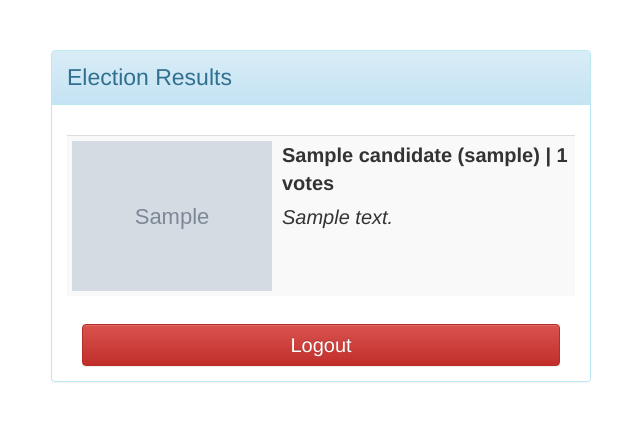
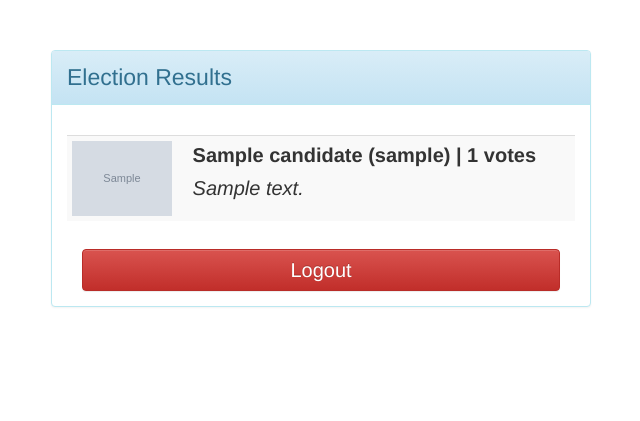
Before and after one commit to sonroyaalmerol/django-election-site, a Django app: template templates/vote.html in a window 1280 px wide. Shown: the top 421 px of the page, without its empty margins (319-959 px from the left). Run offline with Django 3.2, Linux system fonts and the light colour scheme; the template is opened without the code that fills it: values that come from a table or form of the project are taken from there, others are empty; tables that the repository leaves empty hold one stand-in row (values such as "Sample post"); grey boxes marked "Sample" are stand-in pictures; some libraries are stand-ins or nearby versions.

Commit message:
Resize Candidate photos

```diff
--- a/templates/dashboard.html
+++ b/templates/dashboard.html
@@ -32,8 +32,8 @@
 	<style>
 		.photo {
 		  display: block;
-		  max-width:200px;
-		  max-height:200px;
+		  max-width:100px;
+		  max-height:100px;
 		  width: auto;
 		  height: auto;
 		}
--- a/templates/vote.html
+++ b/templates/vote.html
@@ -17,8 +17,8 @@
 	<style>
 		.photo {
 		  display: block;
-		  max-width:200px;
-		  max-height:200px;
+		  max-width:100px;
+		  max-height:100px;
 		  width: auto;
 		  height: auto;
 		}
```
